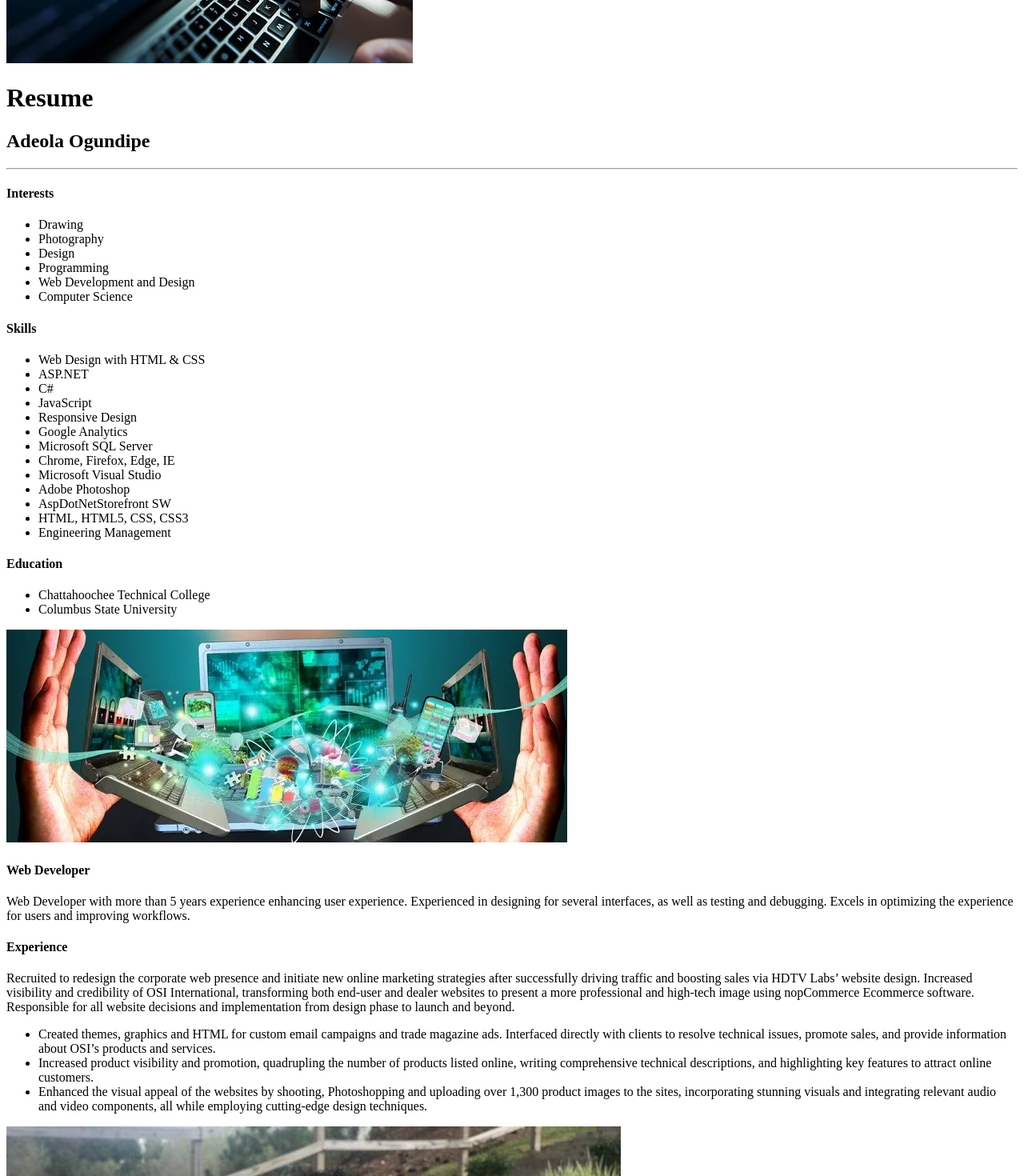
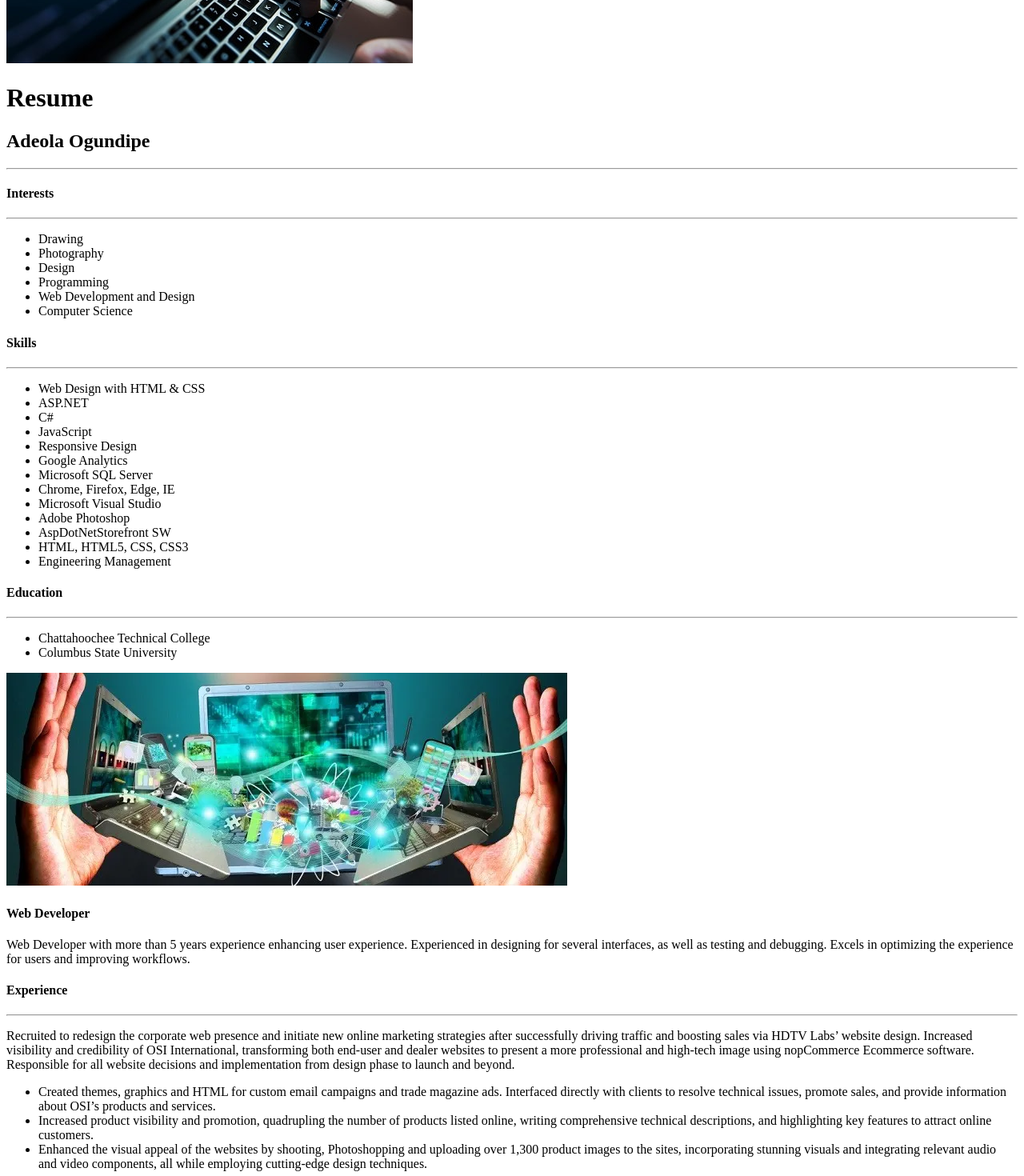
Before and after one commit to Adrel410/react_resume, a React (Create React App) app in the folder resumedemo/: page / in a window 1280 px wide. Shown: the part 361-1831 px from the top of the page at 80% size. Built offline with nearby package versions, Linux system fonts and the light colour scheme.

Commit message:
Added line effect

```diff
--- a/resumedemo/src/components/Experence.jsx
+++ b/resumedemo/src/components/Experence.jsx
@@ -5,6 +5,7 @@ function Experience() {
     return (
         <div className="App">
             <h4> Experience </h4>
+            <hr />
             <p>Recruited to redesign the corporate web presence and initiate new online marketing strategies after
                 successfully driving traffic and boosting sales via HDTV Labs’ website design. Increased visibility
                 and credibility of OSI International, transforming both end-user and dealer websites to present a
--- a/resumedemo/src/components/Interests.jsx
+++ b/resumedemo/src/components/Interests.jsx
@@ -7,6 +7,7 @@ function Interests() {
             <h2>Adeola Ogundipe</h2>
             <hr />
             <h4>Interests</h4>
+            <hr />
             <ul>
                 <li>Drawing</li>
                 <li>Photography</li>
--- a/resumedemo/src/components/Skills.jsx
+++ b/resumedemo/src/components/Skills.jsx
@@ -4,6 +4,7 @@ function Skills() {
     return (
         <div>
             <h4>Skills</h4>
+            <hr />
             <ul>
                 <li>Web Design with HTML & CSS</li>
                 <li> ASP.NET </li>
@@ -20,6 +21,7 @@ function Skills() {
                 <li>Engineering Management</li>
             </ul>
             <h4>Education</h4>
+            <hr />
             <ul>
                 <li>Chattahoochee Technical College</li>
                 <li>Columbus State University</li>
```
